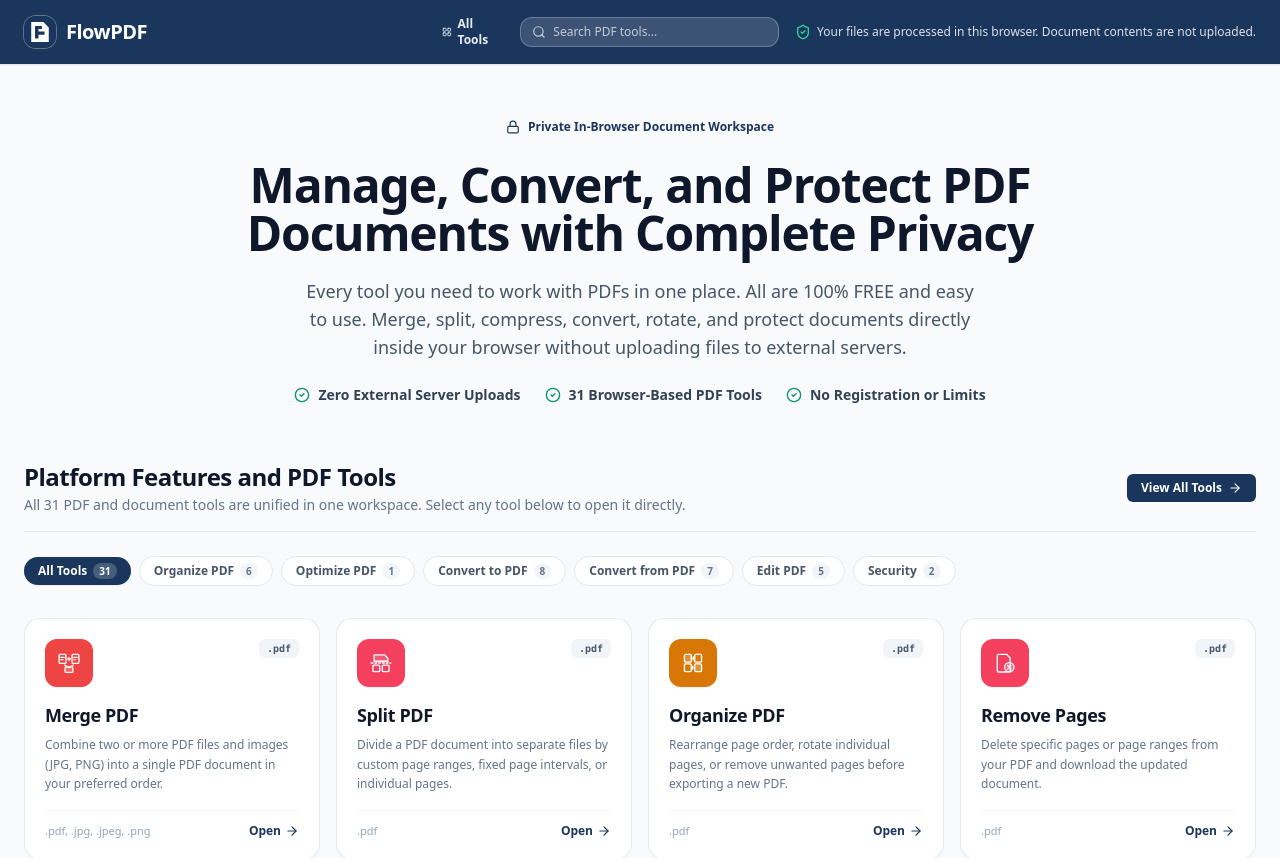
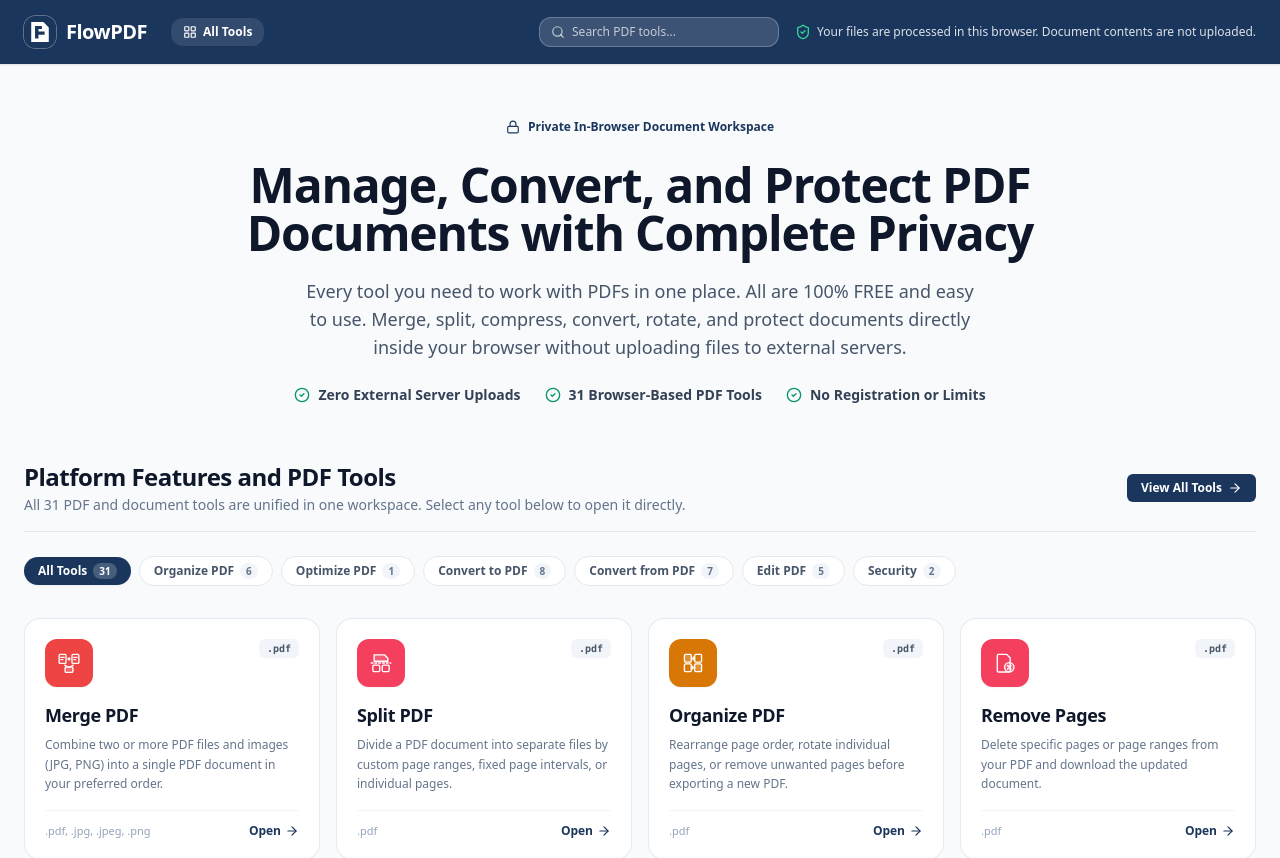
Before and after one commit to davizofficial/FlowPDF, a React (Vite) app: page / in a window 1280 px wide. Shown: the top 858 px of the page. Built offline with nearby package versions, Linux system fonts and the light colour scheme.

Commit message:
feat(header): position All Tools next to brand logo on top-left corner

```diff
--- a/src/components/layout/AppHeader.tsx
+++ b/src/components/layout/AppHeader.tsx
@@ -31,11 +31,11 @@ export const AppHeader: React.FC<AppHeaderProps> = ({
   return (
     <header className="sticky top-0 z-30 w-full border-b border-primary-hover/80 bg-primary text-white shadow-sm">
       <div className="mx-auto flex w-full max-w-7xl items-center justify-between gap-3 px-4 py-2.5 sm:h-16 sm:px-6 sm:py-0">
-        {/* Left Section: Brand Logo (Navigates directly to Index) */}
-        <div className="flex items-center gap-3 shrink-0">
+        {/* Left Section: Brand Logo + All Tools link right next to it with spacing */}
+        <div className="flex items-center gap-4 sm:gap-6 shrink-0">
           <Link
             to="/"
-            className="flex items-center gap-2.5 text-white focus-visible:rounded-control"
+            className="flex items-center gap-2.5 text-white focus-visible:rounded-control shrink-0"
           >
             <img
               src="/icons/flowpdf-app-icon.svg"
@@ -43,22 +43,22 @@ export const AppHeader: React.FC<AppHeaderProps> = ({
               aria-hidden="true"
               className="h-8 w-8 shrink-0 rounded-xl ring-1 ring-white/30"
             />
-            <span className="font-display text-lg sm:text-xl font-black tracking-tight text-white">
+            <span className="font-display text-lg sm:text-xl font-black tracking-tight text-white whitespace-nowrap">
               {en.brand.name}
             </span>
           </Link>
+
+          <Link
+            to="/tools"
+            className="smooth-interactive inline-flex items-center gap-1.5 rounded-xl bg-white/10 hover:bg-white/20 text-white px-3 py-1.5 text-xs font-bold whitespace-nowrap transition-colors shrink-0"
+          >
+            <LayoutGrid className="h-3.5 w-3.5" aria-hidden="true" />
+            <span className="whitespace-nowrap">All Tools</span>
+          </Link>
         </div>
 
-        {/* Right Section: Quick Index Tools Link, Search Input, and Privacy Badge */}
+        {/* Right Section: Search Input and Privacy Badge */}
         <div className="flex items-center gap-3 sm:gap-4">
-          <Link
-            to="/tools"
-            className="smooth-interactive inline-flex items-center gap-1.5 rounded-full px-3 py-1.5 text-xs font-bold text-white/90 hover:bg-white/15 hover:text-white transition-colors"
-          >
-            <LayoutGrid className="h-3.5 w-3.5" aria-hidden="true" />
-            <span>All Tools</span>
-          </Link>
-
           {/* Quick Search */}
           <div
             role="search"
```
